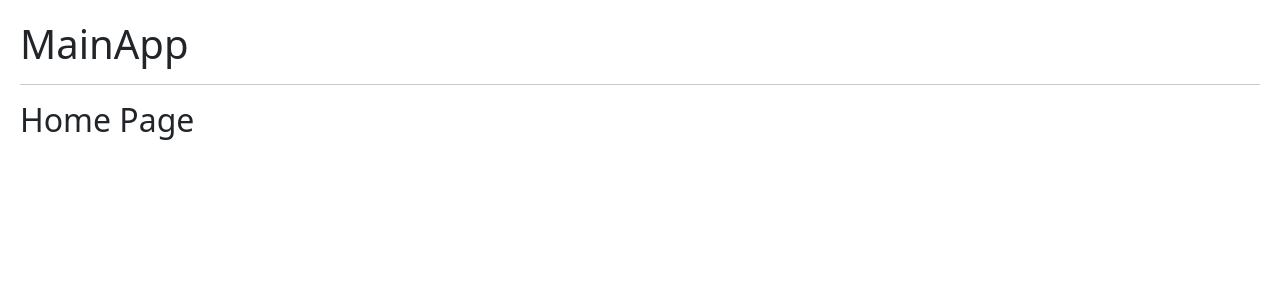
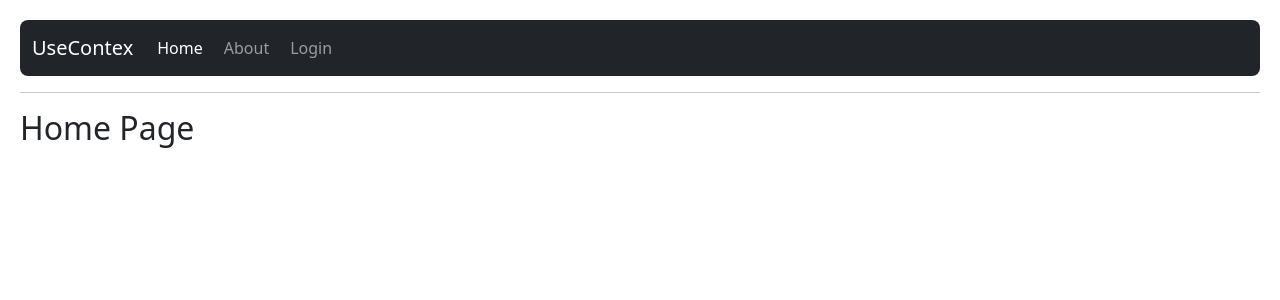
Before and after one commit to Devsaga12/01-Hook-App, a React (Vite) app: page / in a window 1280 px wide. Shown: the top 300 px of the page. Built offline with nearby package versions, Linux system fonts and the light colour scheme.

Commit message:
NavLink, Link (link  etiqueta  que remplaza a hrf

```diff
--- a/src/09-UseContex/MainApp.jsx
+++ b/src/09-UseContex/MainApp.jsx
@@ -1,12 +1,13 @@
-import { Navigate, Route, Routes } from "react-router-dom";
+import { Navigate, Route, Routes ,} from "react-router-dom";
 import { HomePage } from "./HomePage";
 import { AbouPage } from "./AbouPage";
 import { LoginPage } from "./LoginPage";
+import { Navbar } from "./Navbar";
 
 export const MainApp = () => {
   return (
     <>
-      <h1>MainApp</h1>
+      <Navbar/>
       <hr />
 
       <Routes>
--- /dev/null
+++ b/src/09-UseContex/Navbar.jsx
@@ -0,0 +1,45 @@
+// navlink  es utilizado en las barra de navegacion cuando necesitamos que el link reacione en el componente que se encuentre
+import { Link, NavLink } from "react-router-dom";
+
+export const Navbar = () => {
+  return (
+    <nav className="navbar navbar-expand-lg navbar-dark bg-dark rounded-3">
+      <div className="container-fluid">
+        <Link className="navbar-brand" to="/">
+          UseContex
+        </Link>
+
+        <div className="collapse navbar-collapse" id="navbarNav">
+          <ul className="navbar-nav">
+            <NavLink
+              className={({ isActive }) =>
+                `nav-link ${isActive ? "active" : ""}`
+              }
+              to="/"
+            >
+              Home
+            </NavLink>
+
+            <NavLink
+              className={({ isActive }) =>
+                `nav-link ${isActive ? "active" : ""}`
+              }
+              to="/about"
+            >
+              About
+            </NavLink>
+
+            <NavLink
+              className={({ isActive }) =>
+                `nav-link ${isActive ? "active" : ""}`
+              }
+              to="/login"
+            >
+              Login
+            </NavLink>
+          </ul>
+        </div>
+      </div>
+    </nav>
+  );
+};
--- a/src/css/index.css
+++ b/src/css/index.css
@@ -4,3 +4,7 @@
 button{
   margin-right: 10px;
 }
+a{
+  margin-right: 5px;
+
+}
```
Also changed, not shown: 1 other file (tests, documents, lock files or other folders).
